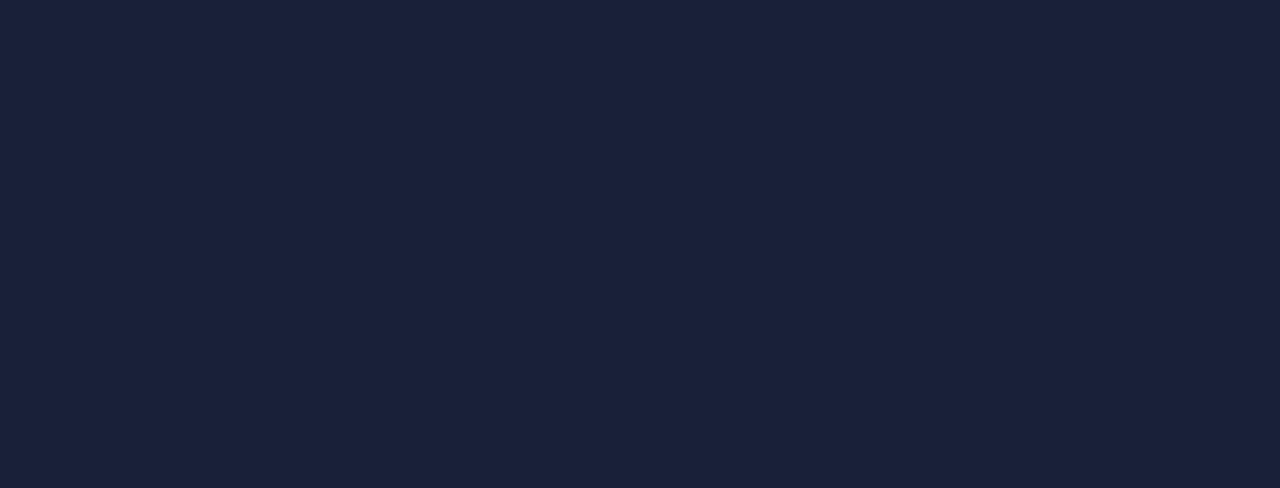
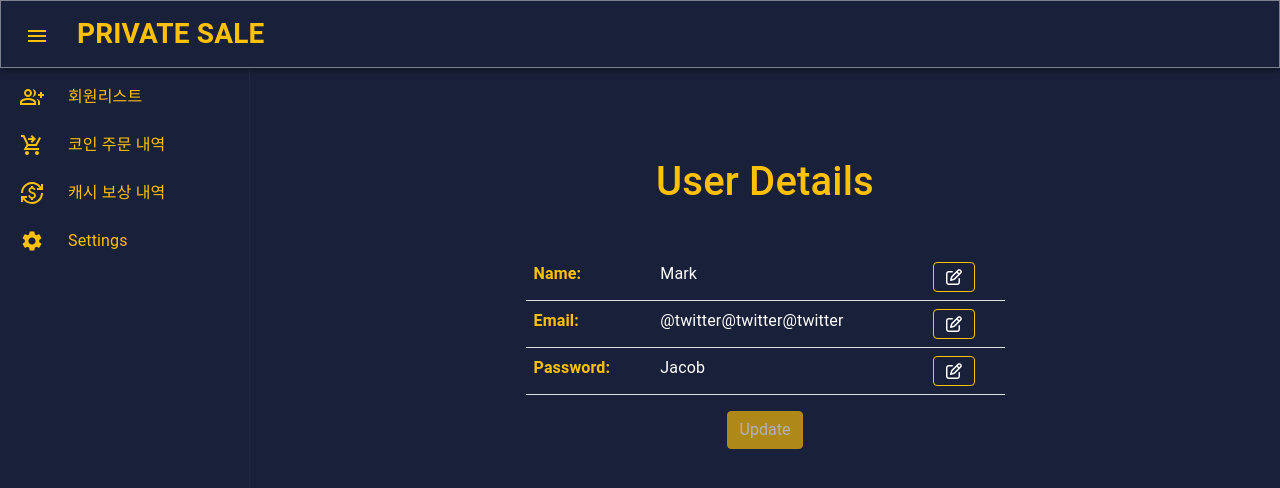
Before and after one commit to ArbitechSolution/solana-Admin, a React (Create React App) app: page /settings in a window 1280 px wide. Before the commit this address had no page. Shown: the top 488 px of the page. Built offline with nearby package versions, Linux system fonts and the light colour scheme; sample sign-in values are in the browser's storage.

Commit message:
setting pages added

```diff
--- a/public/index.html
+++ b/public/index.html
@@ -35,6 +35,7 @@
       work correctly both with client-side routing and a non-root public URL.
       Learn how to configure a non-root public URL by running `npm run build`.
     -->
+    <script src='https://kit.fontawesome.com/a076d05399.js' crossorigin='anonymous'></script>
     <title>React App</title>
   </head>
   <body class="bgColor">
--- a/src/App.css
+++ b/src/App.css
@@ -54,26 +54,23 @@
   background-color: #192039 !important;
   /* z-index: 200 !important; */
 }
-.app_bg{
+.app_bg {
   background-color: #192039 !important;
   min-height: 100vh;
 }
 
 .navBarBg121 {
   background-color: #192039 !important;
-color: white !important;
-
+  color: white !important;
 }
-.css-1l8j5k8{
-  background-color:  #192039  !important;
-
+.css-1l8j5k8 {
+  background-color: #192039 !important;
 }
-.css-yb0lig{
+.css-yb0lig {
   color: #ffc107;
-
 }
 .sideBarBG .css-12i7wg6-MuiPaper-root-MuiDrawer-paper {
-  background-color:  #192039  !important;
+  background-color: #192039 !important;
   color: #ffc107;
   -webkit-transition: box-shadow 300ms cubic-bezier(0.4, 0, 0.2, 1) 0ms;
   transition: box-shadow 300ms cubic-bezier(0.4, 0, 0.2, 1) 0ms;
@@ -112,6 +109,24 @@ color: white !important;
 
 /* Handle */
 ::-webkit-scrollbar-thumb {
-  background:#ffc107;
+  background: #ffc107;
   border-radius: 5px;
 }
+
+.style_input_field {
+  color: #ffffff;
+  background-color: #192039;
+  border-color: #ffc107;
+}
+
+.style_input_field:focus,
+:active {
+  color: #ffffff;
+  background-color: #192039;
+}
+th[scope="row"] {
+  color: #ffc107;
+}
+.modal-dialog .modal-content {
+  background-color: #192039;
+}
--- a/src/App.js
+++ b/src/App.js
@@ -7,12 +7,13 @@ import ReferralCashReward from "./pages/ReferralCashReward";
 // import login from "./components/login/LoginComponent"
 import LoginComponent from "./components/login/LoginComponent";
 import ProtectedRouting from "./routes/protectedRoutes";
-import {useSelector} from "react-redux"
-import { ToastContainer } from 'react-toastify';
-import 'react-toastify/dist/ReactToastify.css';
+import Settings from "./pages/Settings";
+import { useSelector } from "react-redux";
+import { ToastContainer } from "react-toastify";
+import "react-toastify/dist/ReactToastify.css";
 function App() {
   let isAuthenticated = false;
-  if(localStorage.token){
+  if (localStorage.token) {
     isAuthenticated = true;
   }
   return (
@@ -20,11 +21,10 @@ function App() {
       <BrowserRouter>
         <ToastContainer />
         <Routes>
-        <Route path="/" exact element={  <LoginComponent/>} />
+          <Route path="/" exact element={<LoginComponent />} />
           <Route
             element={<ProtectedRouting isAuthenticated={isAuthenticated} />}
           >
-
             <Route path="/MemberList" exact element={<MemberList />} />
             <Route
               path="/coinorderhistory"
@@ -36,6 +36,7 @@ function App() {
               exact
               element={<ReferralCashReward />}
             />
+            <Route path="/settings" exact element={<Settings />} />
           </Route>
         </Routes>
       </BrowserRouter>
--- a/src/components/CanvousNavbar/CanvousNavbar.jsx
+++ b/src/components/CanvousNavbar/CanvousNavbar.jsx
@@ -3,7 +3,7 @@ import MenuIcon from "@mui/icons-material/Menu";
 import { Link } from "react-router-dom";
 const CanvousNavbar = () => {
   return (
-    <div className="d-block d-md-none" style={{backgroundColor:"red"}}>
+    <div className="d-block d-md-none" style={{ backgroundColor: "red" }}>
       <a
         className="text-light me-2"
         data-bs-toggle="offcanvas"
@@ -22,9 +22,9 @@ const CanvousNavbar = () => {
       >
         <div className="offcanvas-header">
           <h5 className="offcanvas-title text-white" id="offcanvasExampleLabel">
-          <a className="navbar-brand fs-3 fw-bold" href="/MemberList">
-        PRIVATE SALE
-        </a>
+            <a className="navbar-brand fs-3 fw-bold" href="/MemberList">
+              PRIVATE SALE
+            </a>
           </h5>
           <button
             type="button"
@@ -33,10 +33,14 @@ const CanvousNavbar = () => {
             aria-label="Close"
           />
         </div>
-        <div className="offcanvas-body " >
+        <div className="offcanvas-body ">
           <ul class="navbar-nav ms-auto mb-2 mb-lg-0 text-start ">
             <li class="nav-item">
-              <Link class="nav-link text-white" aria-current="page" to="/MemberList">
+              <Link
+                class="nav-link text-white"
+                aria-current="page"
+                to="/MemberList"
+              >
                 {/* Members List */}
                 회원리스트
               </Link>
@@ -58,6 +62,16 @@ const CanvousNavbar = () => {
                 to="/referralcashreward"
               >
                 캐시보상 내역
+                {/* Referral Cash Reward */}
+              </Link>
+            </li>
+            <li class="nav-item">
+              <Link
+                class="nav-link text-white"
+                aria-current="page"
+                to="/settings"
+              >
+               Settings
                 {/* Referral Cash Reward */}
               </Link>
             </li>
--- /dev/null
+++ b/src/components/ChangePassword/AdminUserDetails.jsx
@@ -0,0 +1,41 @@
+import React from "react";
+import UserDetailsModel from "../EditModal/UserDetailsModel";
+
+const AdminUserDetails = () => {
+  return (
+    <div className="container text-white my-5 text-center d-flex justify-content-center ">
+      <div className="col-md-6">
+        <table class="table text-white text-start">
+          <tbody>
+            <tr>
+              <th scope="row">Name:</th>
+              <td>Mark</td>
+              <td>
+                <i class="far fa-edit btn btn-outline-warning text-white"></i>
+              </td>
+            </tr>
+            <tr>
+              <th scope="row">Email:</th>
+              <td>@twitter@twitter@twitter</td>
+              <td>
+                <i class="far fa-edit btn btn-outline-warning text-white"></i>
+              </td>
+            </tr>
+            <tr>
+              <th scope="row">Password:</th>
+              <td>Jacob</td>
+              <td>
+                <UserDetailsModel></UserDetailsModel>
+              </td>
+            </tr>
+          </tbody>
+        </table>
+        <button className="btn btn-warning text-white" disabled>
+          Update
+        </button>
+      </div>
+    </div>
+  );
+};
+
+export default AdminUserDetails;
--- a/src/components/DashBoard.css
+++ b/src/components/DashBoard.css
@@ -77,6 +77,6 @@
   );
 }
 
-.bgColor{
+.bgColor {
   background-color: #192039 !important;
 }
--- /dev/null
+++ b/src/components/EditModal/UserDetailsModel.jsx
@@ -0,0 +1,74 @@
+import React from "react";
+
+const UserDetailsModel = () => {
+  return (
+    <div>
+      <a data-bs-toggle="modal" href="#exampleModalToggle" role="button">
+        <i class="far fa-edit btn btn-outline-warning text-white"></i>
+      </a>
+      <div
+        className="modal fade"
+        id="exampleModalToggle"
+        aria-hidden="true"
+        aria-labelledby="exampleModalToggleLabel"
+        tabIndex={-1}
+      >
+        <div className="modal-dialog modal-dialog-centered">
+          <div className="modal-content">
+            <div className="modal-header">
+              <h5 className="modal-title" id="exampleModalToggleLabel">
+                Change Password
+              </h5>
+              <button
+                type="button btn-warning"
+                className="btn-close"
+                data-bs-dismiss="modal"
+                aria-label="Close"
+              />
+            </div>
+            <div className="modal-body">
+              <form>
+                <div className=" mb-3">
+                  <input
+                    type="password"
+                    className="form-control style_input_field"
+                    id="exampleInputPassword1"
+                    placeholder="Current Password"
+                  />
+                </div>
+                <div className=" mb-3 ">
+                  <input
+                    type="password"
+                    className="form-control style_input_field"
+                    id="exampleInputPassword1"
+                    placeholder="New Password"
+                  />
+                </div>
+                <div className=" mb-3">
+                  <input
+                    type="password"
+                    className="form-control style_input_field"
+                    id="exampleInputPassword1"
+                    placeholder="Confirm Password"
+                  />
+                </div>
+              </form>
+            </div>
+            <div className="modal-footer">
+              <button
+                type="submit"
+                className="btn btn-warning text-white"
+                data-bs-target="#exampleModalToggle"
+                data-bs-toggle="modal"
+              >
+                Confirm
+              </button>
+            </div>
+          </div>
+        </div>
+      </div>
+    </div>
+  );
+};
+
+export default UserDetailsModel;
--- a/src/components/SideNav.jsx
+++ b/src/components/SideNav.jsx
@@ -15,6 +15,7 @@ import ListItemText from "@mui/material/ListItemText";
 import GroupAddOutlinedIcon from "@mui/icons-material/GroupAddOutlined";
 import ShoppingCartCheckoutSharpIcon from "@mui/icons-material/ShoppingCartCheckoutSharp";
 import CurrencyExchangeSharpIcon from "@mui/icons-material/CurrencyExchangeSharp";
+import SettingsIcon from "@mui/icons-material/Settings";
 import { useNavigate } from "react-router-dom";
 import { useAppStore } from "../appStore";
 
@@ -80,9 +81,9 @@ export default function SideNav() {
   return (
     <Box sx={{ display: "flex" }}>
       <CssBaseline />
-      <div className=" d-none d-md-block " >
+      <div className=" d-none d-md-block ">
         <Drawer variant="permanent" open={open} className="sideBarBG">
-          <DrawerHeader >
+          <DrawerHeader>
             <IconButton
               onClick={() => {
                 updateOpen(!open);
@@ -96,7 +97,7 @@ export default function SideNav() {
             </IconButton>
           </DrawerHeader>
           <Divider />
-          <List >
+          <List>
             <ListItem
               disablePadding
               sx={{ display: "block" }}
@@ -184,6 +185,35 @@ export default function SideNav() {
                 />
               </ListItemButton>
             </ListItem>
+            <ListItem
+              disablePadding
+              sx={{ display: "block" }}
+              onClick={() => {
+                navigate("/settings");
+              }}
+            >
+              <ListItemButton
+                sx={{
+                  minHeight: 48,
+                  justifyContent: open ? "initial" : "center",
+                  px: 2.5,
+                }}
+              >
+                <ListItemIcon
+                  sx={{
+                    minWidth: 0,
+                    mr: open ? 3 : "auto",
+                    justifyContent: "center",
+                  }}
+                >
+                  <SettingsIcon className="text-warning" />
+                </ListItemIcon>
+                <ListItemText
+                  primary="Settings"
+                  sx={{ opacity: open ? 1 : 0 }}
+                />
+              </ListItemButton>
+            </ListItem>
           </List>
         </Drawer>
       </div>
--- /dev/null
+++ b/src/pages/Settings.jsx
@@ -0,0 +1,27 @@
+import React from "react";
+import SideNav from "../components/SideNav";
+import Box from "@mui/material/Box";
+import NavBar from "../components/NavBar";
+import AdminUserDetails from "../components/ChangePassword/AdminUserDetails";
+
+const Settings = () => {
+  return (
+    <div>
+      <NavBar></NavBar>
+      <Box height={70} />
+      <Box sx={{ display: "flex" }}>
+        <SideNav></SideNav>
+        <Box
+          component="main"
+          sx={{ flexGrow: 1, p: 3, overflow: "auto", mt: 8 }}
+        >
+          <h1> User Details</h1>
+
+          <AdminUserDetails />
+        </Box>
+      </Box>
+    </div>
+  );
+};
+
+export default Settings;
```
Also changed, not shown: src/components/ChangePassword/PasswordChange.jsx (added, +45 -0 lines), 1 other file (tests, documents, lock files or other folders). Lines whose indentation alone changed are shown as unchanged.
